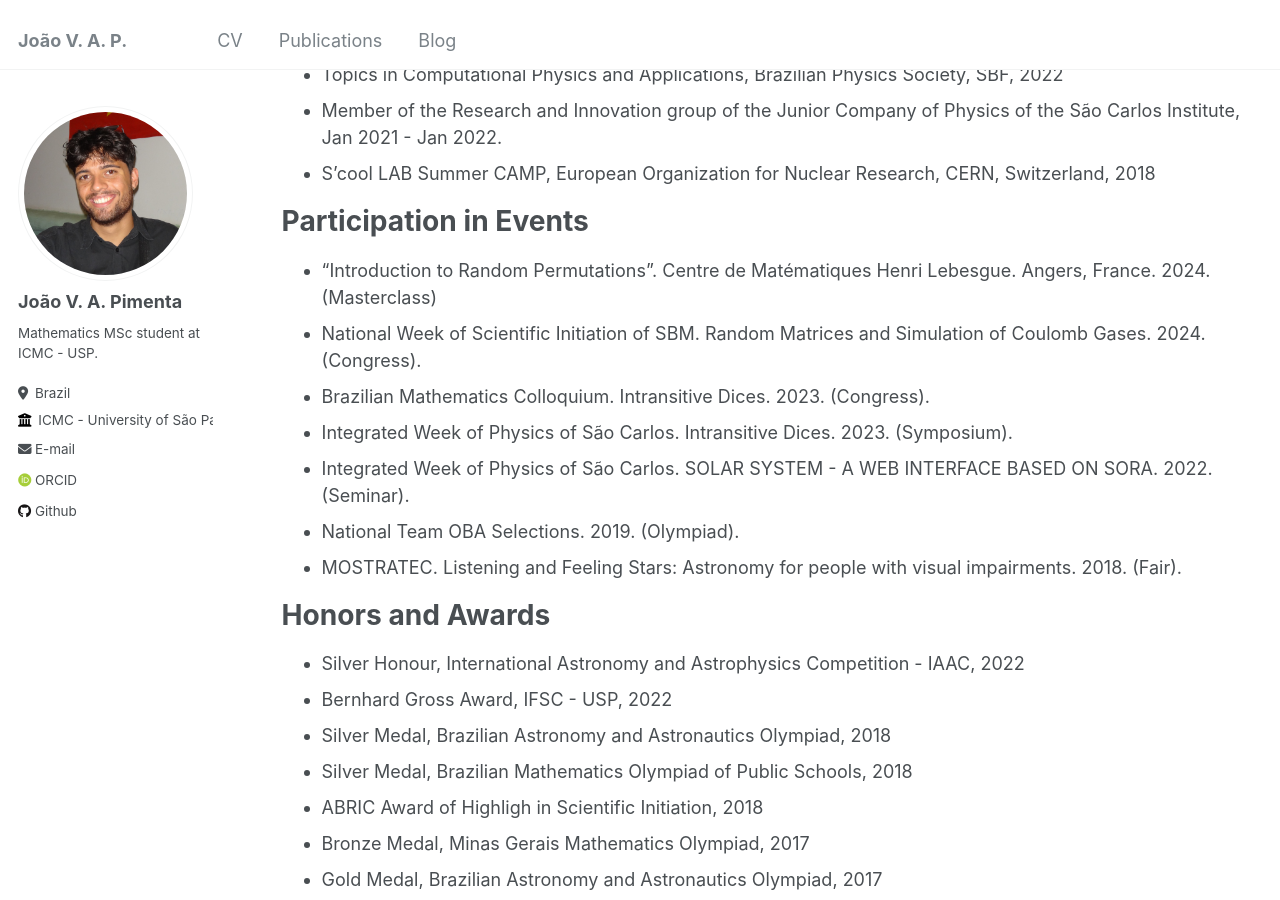
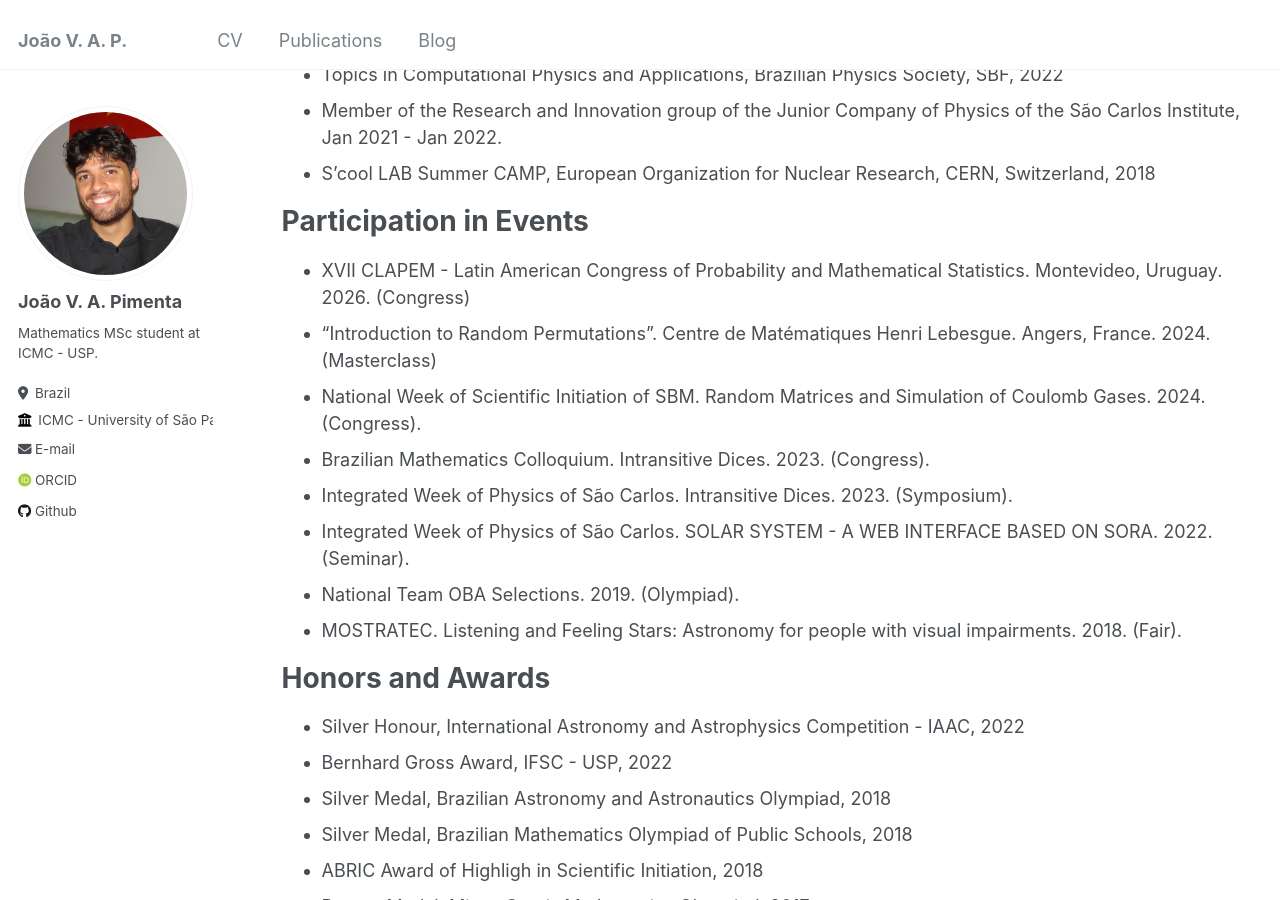
Before and after one commit to Joao-vap/Joao-vap.github.io, a Jekyll site: the page built from _pages/cv.md, in a window 1280 px wide and 900 px high, scrolled down 1829 px. Built offline with Jekyll 4.4.1, drawn with Linux system fonts in a browser that asks for light colours; some web fonts are replaced.

Commit message:
new event

```diff
--- a/_pages/cv.md
+++ b/_pages/cv.md
@@ -65,6 +65,7 @@ Additional Training
 
 Participation in Events
 ======
+* XVII CLAPEM - Latin American Congress of Probability and Mathematical Statistics. Montevideo, Uruguay. 2026. (Congress)
 * "Introduction to Random Permutations". Centre de Matématiques Henri Lebesgue. Angers, France. 2024. (Masterclass)
 * National Week of Scientific Initiation of SBM. Random Matrices and Simulation of Coulomb Gases. 2024. (Congress).
 * Brazilian Mathematics Colloquium. Intransitive Dices. 2023. (Congress).
```
